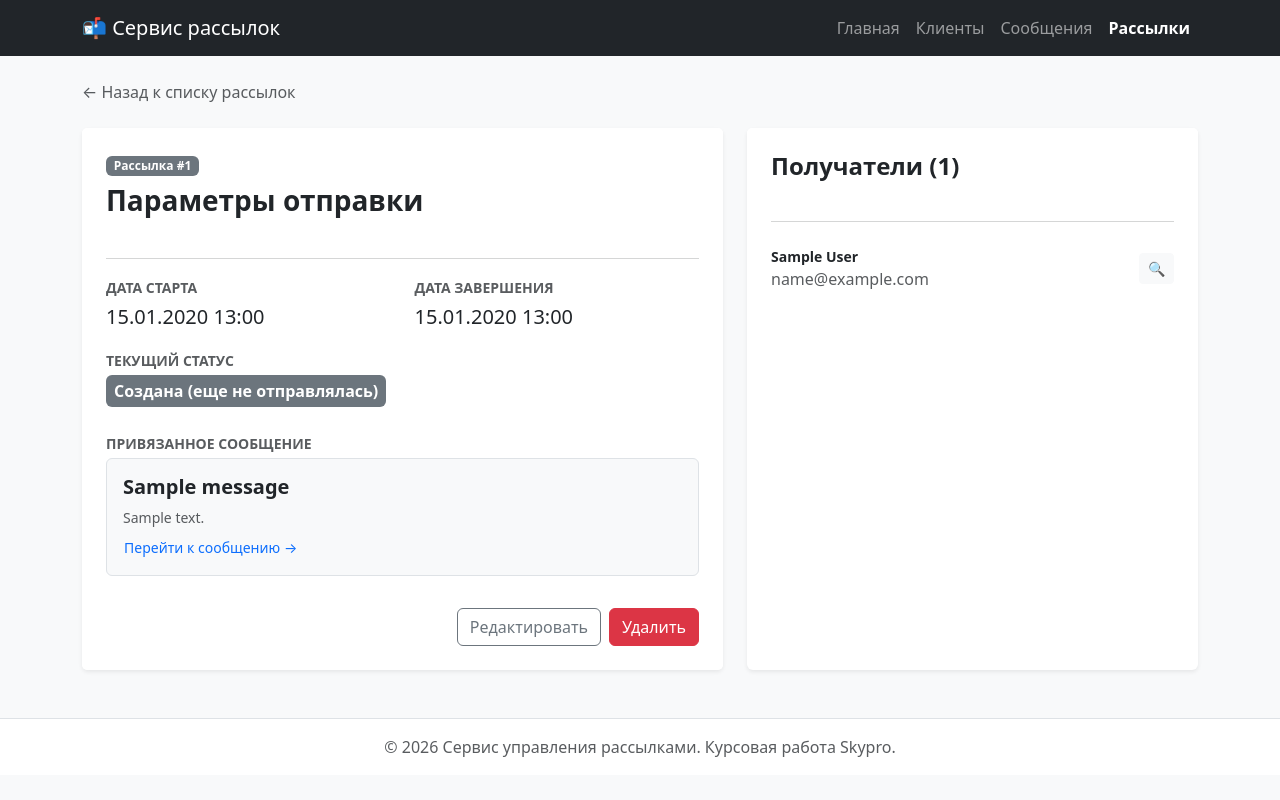
After one commit to alexcherch/Coursework_3, a Django app: page /mailings/1/ in a window 1280 px wide. The commit adds this page. Run offline with Django 5.2, Linux system fonts and the light colour scheme; tables that the repository leaves empty hold one stand-in row (values such as "Sample post"); some libraries are stand-ins or nearby versions.

Commit message:
Реализовать полный CRUD для управления Рассылками

```diff
--- a/config/settings.py
+++ b/config/settings.py
@@ -103,9 +103,9 @@ AUTH_PASSWORD_VALIDATORS = [
 # Internationalization
 # https://docs.djangoproject.com/en/6.1/topics/i18n/
 
-LANGUAGE_CODE = 'en-us'
+LANGUAGE_CODE = 'ru-ru'
 
-TIME_ZONE = 'UTC'
+TIME_ZONE = 'Europe/Moscow'
 
 USE_I18N = True
 
--- a/mailing/templates/mailing/base.html
+++ b/mailing/templates/mailing/base.html
@@ -33,6 +33,9 @@
                     <li class="nav-item">
                         <a class="nav-link {% if 'message' in request.resolver_match.url_name %}active fw-bold text-white{% endif %}" href="{% url 'mailing:message_list' %}">Сообщения</a>
                     </li>
+                    <li class="nav-item">
+                        <a class="nav-link {% if 'mailing' in request.resolver_match.url_name %}active fw-bold text-white{% endif %}" href="{% url 'mailing:mailing_list' %}">Рассылки</a>
+                    </li>
                 </ul>
             </div>
         </div>
--- /dev/null
+++ b/mailing/templates/mailing/mailing_detail.html
@@ -0,0 +1,86 @@
+{% extends 'mailing/base.html' %}
+
+{% block content %}
+<div class="mb-4">
+    <a href="{% url 'mailing:mailing_list' %}" class="text-decoration-none text-muted">← Назад к списку рассылок</a>
+</div>
+
+<div class="row g-4">
+    <!-- Основная карточка с параметрами -->
+    <div class="col-md-7">
+        <div class="card border-0 shadow-sm h-100">
+            <div class="card-header bg-white border-0 pt-4 ps-4">
+                <span class="badge bg-secondary mb-2">Рассылка #{{ object.id }}</span>
+                <h3 class="card-title fw-bold text-dark mb-0">Параметры отправки</h3>
+            </div>
+            <div class="card-body ps-4 pe-4">
+                <hr class="text-muted my-3">
+
+                <div class="row mb-3">
+                    <div class="col-6">
+                        <label class="text-muted small text-uppercase fw-bold mb-1">Дата старта</label>
+                        <p class="fs-5 text-dark mb-0">{{ object.start_time|date:"d.m.Y H:i" }}</p>
+                    </div>
+                    <div class="col-6">
+                        <label class="text-muted small text-uppercase fw-bold mb-1">Дата завершения</label>
+                        <p class="fs-5 text-dark mb-0">{{ object.end_time|date:"d.m.Y H:i" }}</p>
+                    </div>
+                </div>
+
+                <div class="mb-4">
+                    <label class="text-muted small text-uppercase fw-bold mb-1">Текущий статус</label>
+                    <div>
+                        {% if object.status == 'created' %}
+                            <span class="badge bg-secondary p-2 fs-6">Создана (еще не отправлялась)</span>
+                        {% elif object.status == 'started' %}
+                            <span class="badge bg-success p-2 fs-6">Запущена / Активна</span>
+                        {% elif object.status == 'completed' %}
+                            <span class="badge bg-danger p-2 fs-6">Завершена</span>
+                        {% endif %}
+                    </div>
+                </div>
+
+                <div class="mb-2">
+                    <label class="text-muted small text-uppercase fw-bold mb-1">Привязанное сообщение</label>
+                    <div class="border rounded p-3 bg-light">
+                        <h5 class="fw-bold">{{ object.message.title }}</h5>
+                        <p class="text-muted mb-0 small">{{ object.message.body|truncatechars:100 }}</p>
+                        <a href="{% url 'mailing:message_detail' object.message.id %}" class="btn btn-sm btn-link p-0 mt-2 text-decoration-none">Перейти к сообщению →</a>
+                    </div>
+                </div>
+            </div>
+            <div class="card-footer bg-white border-0 pb-4 ps-4 pe-4 d-flex justify-content-end">
+                <a href="{% url 'mailing:mailing_update' object.id %}" class="btn btn-outline-secondary me-2">Редактировать</a>
+                <a href="{% url 'mailing:mailing_delete' object.id %}" class="btn btn-danger">Удалить</a>
+            </div>
+        </div>
+    </div>
+
+    <!-- Боковая карточка со списком получателей (Many-to-Many) -->
+    <div class="col-md-5">
+        <div class="card border-0 shadow-sm h-100">
+            <div class="card-header bg-white border-0 pt-4 ps-4">
+                <h4 class="fw-bold text-dark mb-0">Получатели ({{ object.clients.count }})</h4>
+            </div>
+            <div class="card-body ps-4 pe-4">
+                <hr class="text-muted my-3">
+                <div style="max-height: 350px; overflow-y: auto;">
+                    <ul class="list-group list-group-flush">
+                        {% for client in object.clients.all %}
+                            <li class="list-group-item px-0 py-2 d-flex justify-content-between align-items-center">
+                                <div>
+                                    <div class="fw-bold text-dark small">{{ client.full_name }}</div>
+                                    <div class="text-muted x-small">{{ client.email }}</div>
+                                </div>
+                                <a href="{% url 'mailing:client_detail' client.id %}" class="btn btn-sm btn-light">🔍</a>
+                            </li>
+                        {% empty %}
+                            <li class="list-group-item text-muted text-center py-4">К этой рассылке еще не привязано ни одного клиента.</li>
+                        {% endfor %}
+                    </ul>
+                </div>
+            </div>
+        </div>
+    </div>
+</div>
+{% endblock %}
--- a/mailing/urls.py
+++ b/mailing/urls.py
@@ -3,7 +3,8 @@ from mailing.apps import MailingConfig
 from mailing.views import (
     index,
     ClientListView, ClientDetailView, ClientCreateView, ClientUpdateView, ClientDeleteView,
-    MessageListView, MessageDetailView, MessageCreateView, MessageUpdateView, MessageDeleteView
+    MessageListView, MessageDetailView, MessageCreateView, MessageUpdateView, MessageDeleteView,
+    MailingListView, MailingDetailView, MailingCreateView, MailingUpdateView, MailingDeleteView
 )
 
 app_name = MailingConfig.name
@@ -25,4 +26,11 @@ urlpatterns = [
     path('messages/create/', MessageCreateView.as_view(), name='message_create'),
     path('messages/<int:pk>/update/', MessageUpdateView.as_view(), name='message_update'),
     path('messages/<int:pk>/delete/', MessageDeleteView.as_view(), name='message_delete'),
+
+    # Маршруты для CRUD Рассылок
+    path('mailings/', MailingListView.as_view(), name='mailing_list'),
+    path('mailings/<int:pk>/', MailingDetailView.as_view(), name='mailing_detail'),
+    path('mailings/create/', MailingCreateView.as_view(), name='mailing_create'),
+    path('mailings/<int:pk>/update/', MailingUpdateView.as_view(), name='mailing_update'),
+    path('mailings/<int:pk>/delete/', MailingDeleteView.as_view(), name='mailing_delete'),
 ]
--- a/mailing/views.py
+++ b/mailing/views.py
@@ -2,7 +2,7 @@ from django.shortcuts import render
 from django.urls import reverse_lazy
 from django.views.generic import ListView, DetailView, CreateView, UpdateView, DeleteView
 from mailing.models import Mailing, Client, Message
-from mailing.forms import ClientForm, MessageForm
+from mailing.forms import ClientForm, MessageForm, MailingForm
 
 
 def index(request):
@@ -91,3 +91,35 @@ class MessageDeleteView(DeleteView):
     """Удаление сообщения"""
     model = Message
     success_url = reverse_lazy('mailing:message_list')
+
+
+# --- РАССЫЛКИ (CRUD) ---
+
+class MailingListView(ListView):
+    """Просмотр списка всех рассылок"""
+    model = Mailing
+
+
+class MailingDetailView(DetailView):
+    """Просмотр детальной информации о рассылке"""
+    model = Mailing
+
+
+class MailingCreateView(CreateView):
+    """Создание новой рассылки"""
+    model = Mailing
+    form_class = MailingForm
+    success_url = reverse_lazy('mailing:mailing_list')
+
+
+class MailingUpdateView(UpdateView):
+    """Редактирование рассылки"""
+    model = Mailing
+    form_class = MailingForm
+    success_url = reverse_lazy('mailing:mailing_list')
+
+
+class MailingDeleteView(DeleteView):
+    """Удаление рассылки"""
+    model = Mailing
+    success_url = reverse_lazy('mailing:mailing_list')
```
Also changed, not shown: mailing/forms.py (+17 -1 lines), mailing/templates/mailing/mailing_confirm_delete.html (added, +22 -0 lines), mailing/templates/mailing/mailing_form.html (added, +52 -0 lines), mailing/templates/mailing/mailing_list.html (added, +59 -0 lines).
